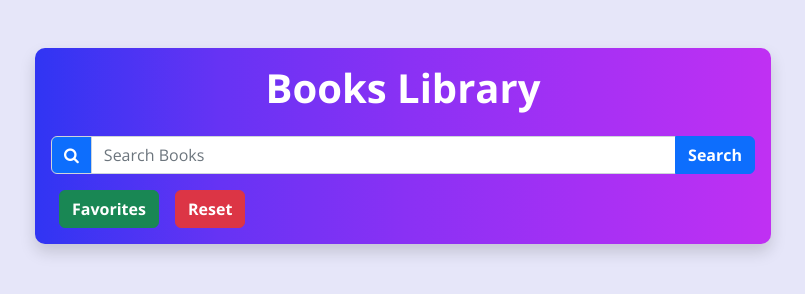
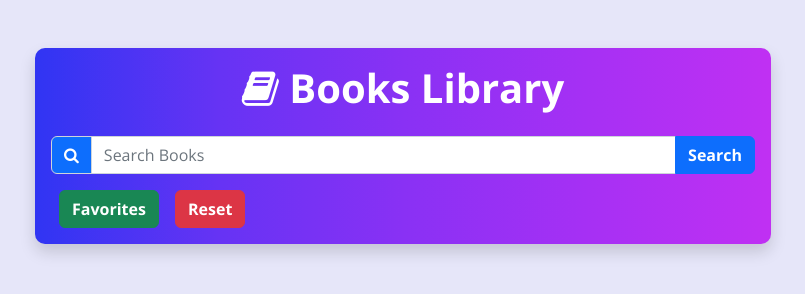
Before and after one commit to tal6203/API-Libary, a website: page static/search_book.html in a window 1280 px wide. Shown: the whole page, without its empty margins (237-1042 px from the left). Drawn offline with nearby package versions, Linux system fonts and the light colour scheme; some packages are replaced by stand-ins of ours; a script that the page names is missing; files whose address does not match are found by name.

Commit message:
Update search_book.html

```diff
--- a/static/search_book.html
+++ b/static/search_book.html
@@ -17,7 +17,7 @@
       <div class="col-md-8">
         <div class="card shadow background-card">
           <div class="card-body">
-            <h1 style="font-weight: bold;" class="card-title text-center mb-4">Books Library</h1>
+            <h1 style="font-weight: bold;" class="card-title text-center mb-4"><i class="fa fa-book" aria-hidden="true"></i> Books Library</h1>
             <div class="input-group mb-3">
               <span class="input-group-text bg-primary text-white"><i class="fa fa-search"></i></span>
               <input type="search" class="form-control" placeholder="Search Books" id="subject_book">
```
